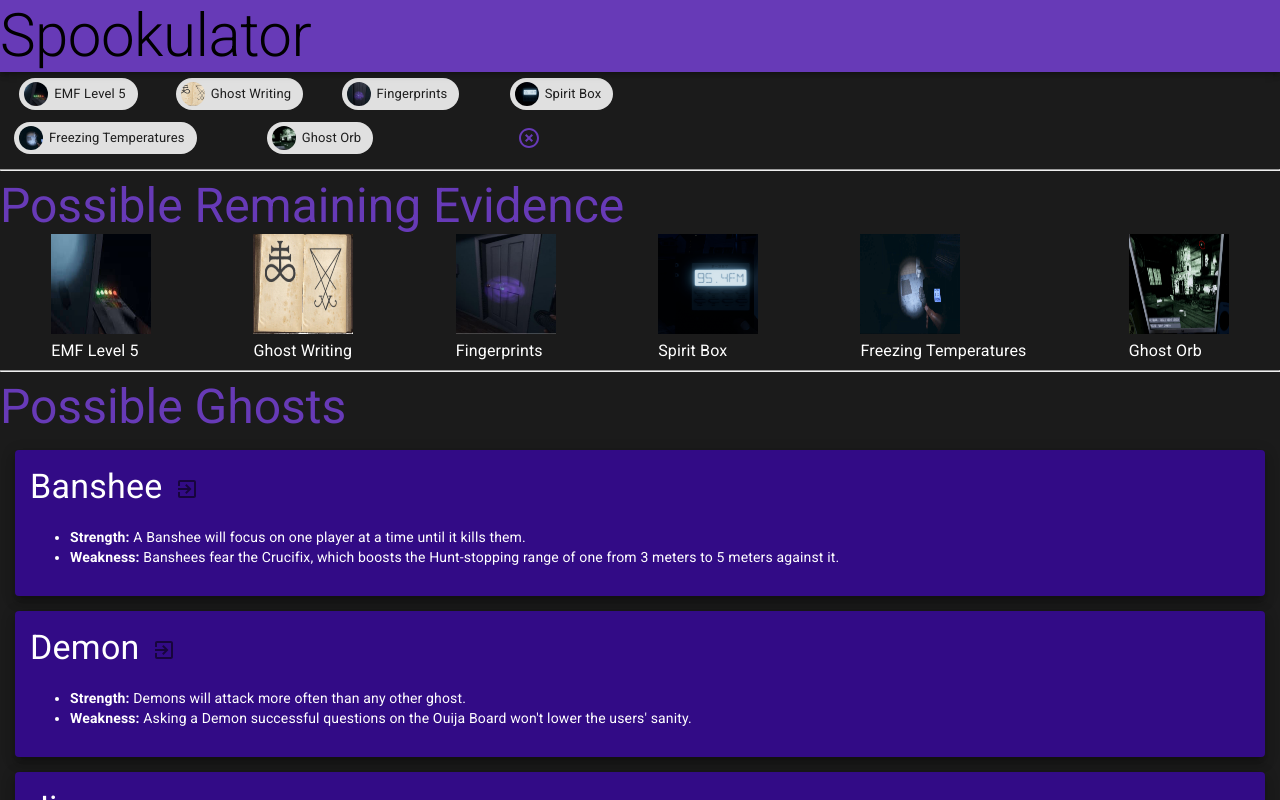
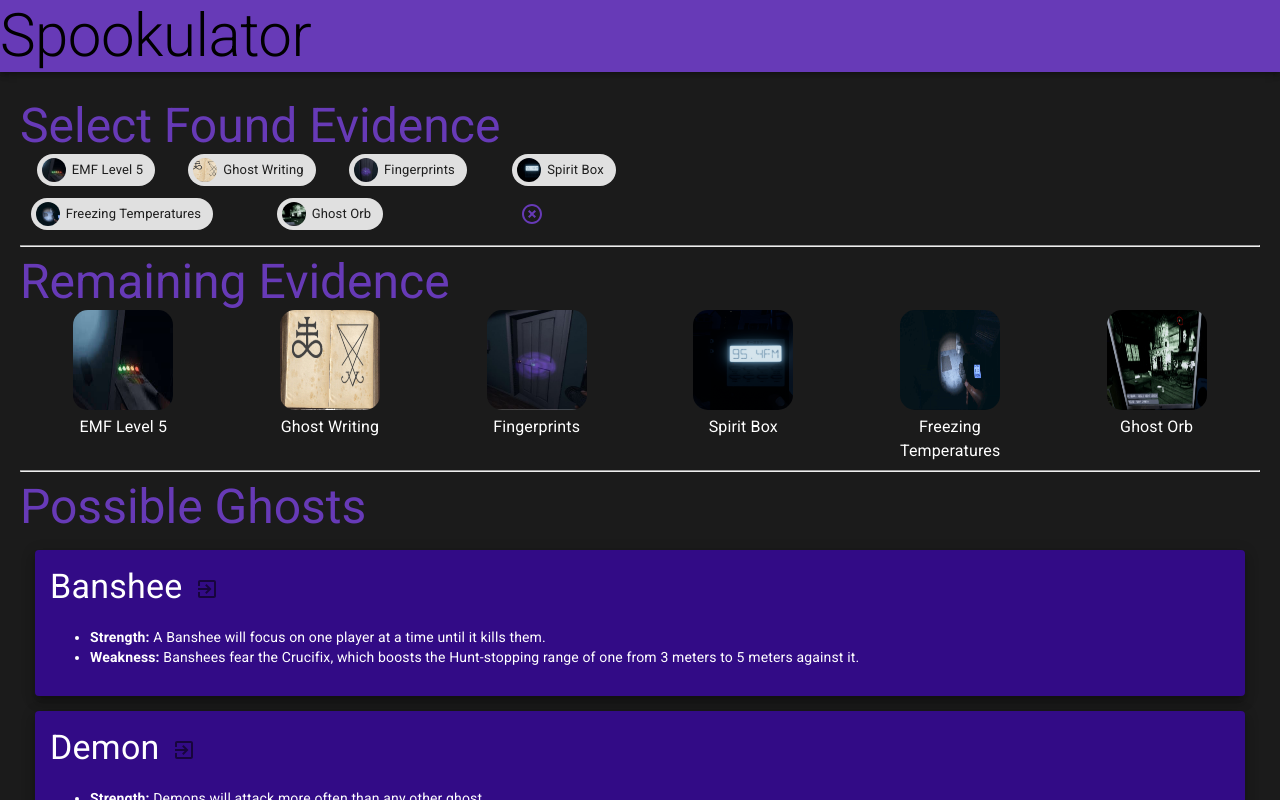
Before and after one commit to walshw/spookulator, a React (Create React App) app: page / in a window 1280 px wide. Shown: the top 800 px of the page. Built offline with nearby package versions, Linux system fonts and the light colour scheme.

Commit message:
Renamed list container to RemainingEvidenceContainer, added spacing on the main container, removed empty text in remaining evidence, conditional rendering for remaining evidence based on count

```diff
--- a/src/components/EvidenceOptions.js
+++ b/src/components/EvidenceOptions.js
@@ -1,6 +1,6 @@
 import React from 'react';
 import PropTypes from 'prop-types';
-import { Chip, IconButton, Grid, Avatar } from '@material-ui/core';
+import { Chip, IconButton, Grid, Avatar, Box, Typography } from '@material-ui/core';
 import HighlightOffIcon from '@material-ui/icons/HighlightOff';
 
 const EvidenceOptions = (props) => {
@@ -16,7 +16,7 @@ const EvidenceOptions = (props) => {
                         disabled={evidence[e].isDisabled}
                         onClick={() => toggleEvidence(e)}
                         label={evidence[e].name}
-                        avatar={<Avatar src={evidence[e].image}/>}>
+                        avatar={<Avatar src={evidence[e].image} />}>
                     </Chip>
                 </Grid>
             )}
@@ -29,16 +29,20 @@ const EvidenceOptions = (props) => {
     }
 
     return (
-        <Grid container lg={6}>
+        <Box>
+            <Typography variant="h3" color="primary">{props.title}</Typography>
+            <Grid container lg={6}>
                 {renderEvidence()}
-        </Grid>
+            </Grid>
+        </Box>
     )
 }
 
 EvidenceOptions.propTypes = {
     toggleEvidence: PropTypes.func.isRequired,
     reset: PropTypes.func.isRequired,
-    evidence: PropTypes.object.isRequired
+    evidence: PropTypes.object.isRequired,
+    title: PropTypes.string.isRequired
 }
 
 export default EvidenceOptions;
--- a/src/components/ListContainer.js
+++ /dev/null
@@ -1,50 +0,0 @@
-import React from 'react';
-import PropTypes from 'prop-types';
-import { makeStyles } from '@material-ui/core/styles';
-import { Typography } from '@material-ui/core';
-
-const useStyles = makeStyles({
-    listContainer: {
-        display: "flex",
-        justifyContent: "space-around",
-    }
-})
-
-const ListContainer = (props) => {
-    const classes = useStyles();
-
-    let renderContents = () => {
-
-        return (
-            <div className={classes.listContainer}>
-                {
-                    props.contentList.length > 0
-                        ?
-                        props.contentList.map(content =>
-                            <div key={content.name}>
-                                <div><img src={content.image} alt="image" height="100" width="100" /></div>
-                                <Typography>{content.name}</Typography>
-                            </div>)
-                        :
-                        <Typography>{props.emptyText}</Typography>
-                }
-
-            </div>
-        )
-    }
-
-    return (
-        <div>
-            <Typography variant="h3" color="primary">{props.title}</Typography>
-            {renderContents()}
-        </div>
-    )
-}
-
-ListContainer.propTypes = {
-    title: PropTypes.string.isRequired,
-    contentList: PropTypes.array.isRequired,
-    emptyText: PropTypes.string
-}
-
-export default ListContainer;
--- a/src/components/MainContainer.js
+++ b/src/components/MainContainer.js
@@ -4,12 +4,15 @@ import { disableEvidence, getEvidenceByName } from '../utils/evidenceUtils';
 import { AppBar, Typography } from '@material-ui/core';
 import EvidenceOptions from './EvidenceOptions';
 import GhostContainer from './GhostContainer';
-import ListContainer from './ListContainer';
+import RemainingEvidenceContainer from './RemainingEvidenceContainer';
 
 import { withStyles } from '@material-ui/core/styles'
 
 const styles = theme => ({
-    offset: theme.mixins.toolbar
+    offset: theme.mixins.toolbar,
+    mainContainer: {
+        margin: "20px"
+    }
 })
 
 class MainContainer extends Component {
@@ -17,7 +20,6 @@ class MainContainer extends Component {
         super(props);
 
         this.state = {
-            drawerOpen: false,
             ...this.getInitialState()
         };
     }
@@ -123,13 +125,22 @@ class MainContainer extends Component {
         </div>
     }
 
+    renderRemainingEvidence = () => {
+        return this.state.possibleRemainingEvidence.length > 0 ? <div>
+            <RemainingEvidenceContainer
+                title="Remaining Evidence"
+                contentList={this.state.possibleRemainingEvidence}
+            />
+            <hr />
+        </div> : ""
+    }
+
     render() {
-        const { drawerOpen } = this.state;
-
+        const { drawerOpen, evidence } = this.state;
         const { classes } = this.props;
 
         return (
-            <div className="evidenceContainer">
+            <div className={classes.mainContainer}>
                 <AppBar
                     position="absolute"
                 >
@@ -139,19 +150,13 @@ class MainContainer extends Component {
                 </AppBar>
                 <div className={classes.offset} />
                 <EvidenceOptions
+                    title="Select Found Evidence"
                     toggleEvidence={this.toggleEvidence}
-                    evidence={this.state.evidence}
+                    evidence={evidence}
                     reset={this.resetState}
-                    isOpen={drawerOpen}
-                    toggleOpen={() => this.setState({ drawerOpen: !drawerOpen })}
                 />
                 <hr />
-                <ListContainer
-                    title="Possible Remaining Evidence"
-                    contentList={this.state.possibleRemainingEvidence}
-                    emptyText="No remaining evidence"
-                />
-                <hr />
+                {this.renderRemainingEvidence()}
                 {this.renderRemainingGhosts()}
             </div>
         )
--- /dev/null
+++ b/src/components/RemainingEvidenceContainer.js
@@ -0,0 +1,53 @@
+import React from 'react';
+import PropTypes from 'prop-types';
+import { makeStyles } from '@material-ui/core/styles';
+import { Typography } from '@material-ui/core';
+
+const useStyles = makeStyles({
+    remainingEvidenceContainer: {
+        display: "flex",
+        justifyContent: "space-around",
+    },
+    evidenceContainer: {
+        textAlign: "center",
+        width: "100px"
+    },
+    evidenceImage: {
+        borderRadius: "15px",
+        height: "100px",
+        width: "100px"
+    }
+})
+
+const RemainingEvidenceContainer = (props) => {
+    const classes = useStyles();
+
+    let renderContents = () => {
+
+        return (
+            <div className={classes.remainingEvidenceContainer}>
+                {props.contentList.map(content =>
+                    <div className={classes.evidenceContainer} key={content.name}>
+                        <img className={classes.evidenceImage} src={content.image} alt="image" />
+                        <Typography>{content.name}</Typography>
+                    </div>)}
+
+            </div>
+        )
+    }
+
+    return (
+        <div>
+            <Typography variant="h3" color="primary">{props.title}</Typography>
+            {renderContents()}
+        </div>
+    )
+}
+
+RemainingEvidenceContainer.propTypes = {
+    title: PropTypes.string.isRequired,
+    contentList: PropTypes.array.isRequired,
+    emptyText: PropTypes.string
+}
+
+export default RemainingEvidenceContainer;
```
